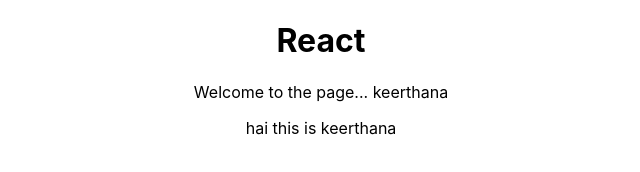
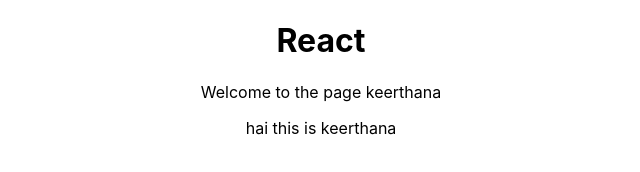
Before and after one commit to Keerthanabas/welcome-react, a React (Create React App) app: page / in a window 1280 px wide. Shown: the top 172 px of the page, without its empty margins (319-959 px from the left). Built offline with nearby package versions, Linux system fonts and the light colour scheme.

Commit message:
just delete dots

```diff
--- a/src/welcome.js
+++ b/src/welcome.js
@@ -8,8 +8,8 @@
     )
  return (
 
-    <div className="welcome" >
-        Welcome to the page... {name}
+    <div className="welcome">
+        Welcome to the page {name}
     </div>
  )
 }
```
